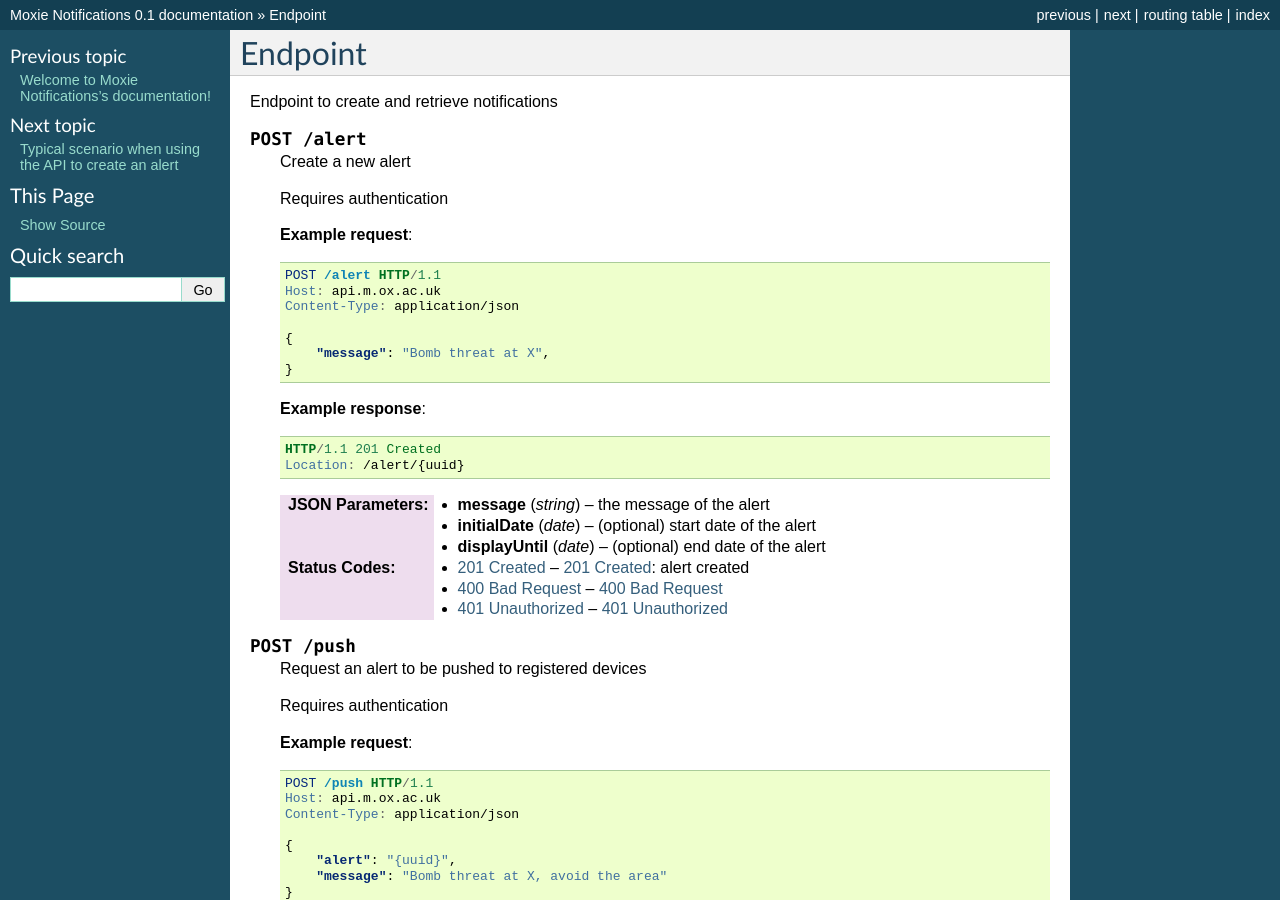
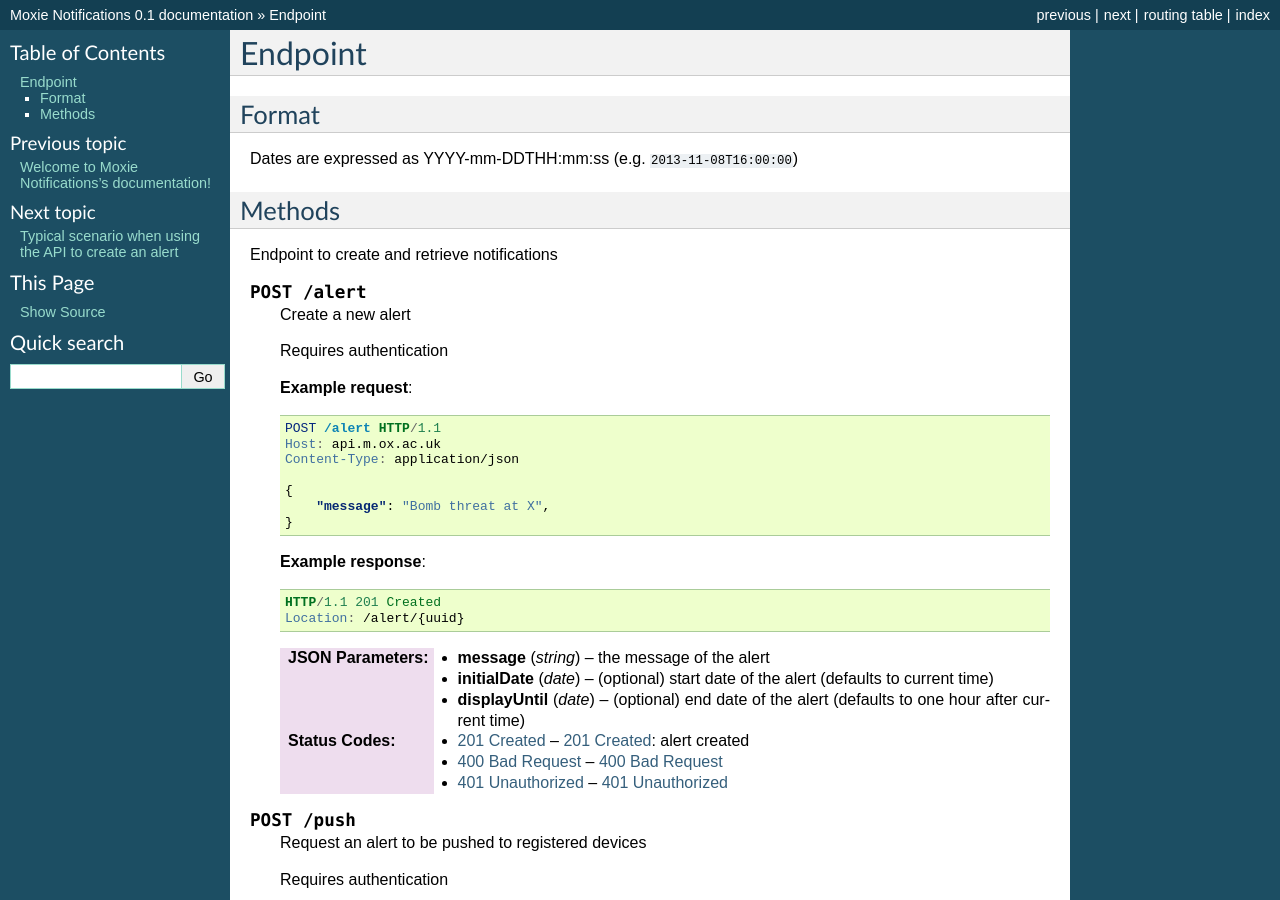
Before and after one commit to ox-it/moxie-notifications, a Sphinx documentation site: the page built from docs/source/http_api/endpoint.rst, in a window 1280 px wide and 900 px high. Built offline with Sphinx 7.4.7, drawn with Linux system fonts in a browser that asks for light colours.

Commit message:
Updated doc with expected datetime values

```diff
--- a/docs/source/http_api/endpoint.rst
+++ b/docs/source/http_api/endpoint.rst
@@ -1,5 +1,13 @@
 Endpoint
 ========
+
+Format
+------
+
+Dates are expressed as YYYY-mm-DDTHH:mm:ss (e.g. ``2013-11-08T16:00:00``)
+
+Methods
+-------
 
 Endpoint to create and retrieve notifications
 
@@ -29,8 +37,8 @@
         Location: /alert/{uuid}
 
     :jsonparam string message: the message of the alert
-    :jsonparam date initialDate: (optional) start date of the alert
-    :jsonparam date displayUntil: (optional) end date of the alert
+    :jsonparam date initialDate: (optional) start date of the alert (defaults to current time)
+    :jsonparam date displayUntil: (optional) end date of the alert (defaults to one hour after current time)
 
     :statuscode 201: :http:statuscode:`201`: alert created
     :statuscode 400: :http:statuscode:`400`
--- a/docs/source/http_api/scenario.rst
+++ b/docs/source/http_api/scenario.rst
@@ -16,6 +16,7 @@
 
         {
             "message": "Bomb threat at X",
+            "displayUntil": "2013-11-08T16:00:00",
         }
 
     **Response**:
```
